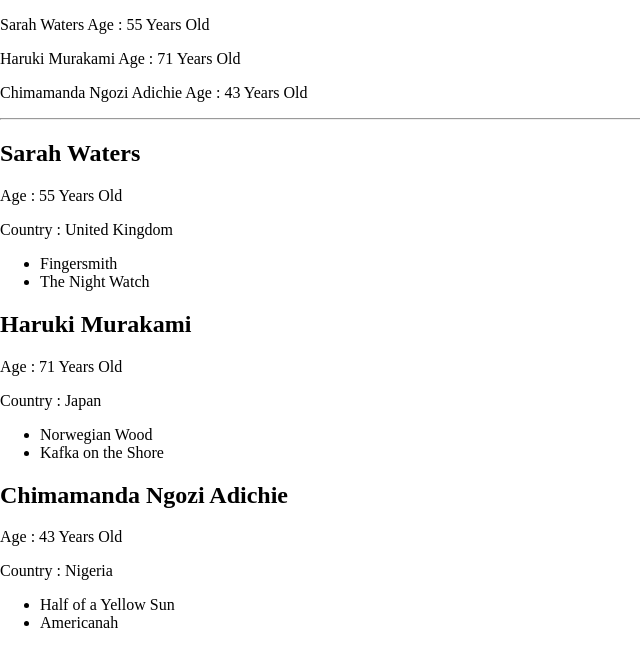
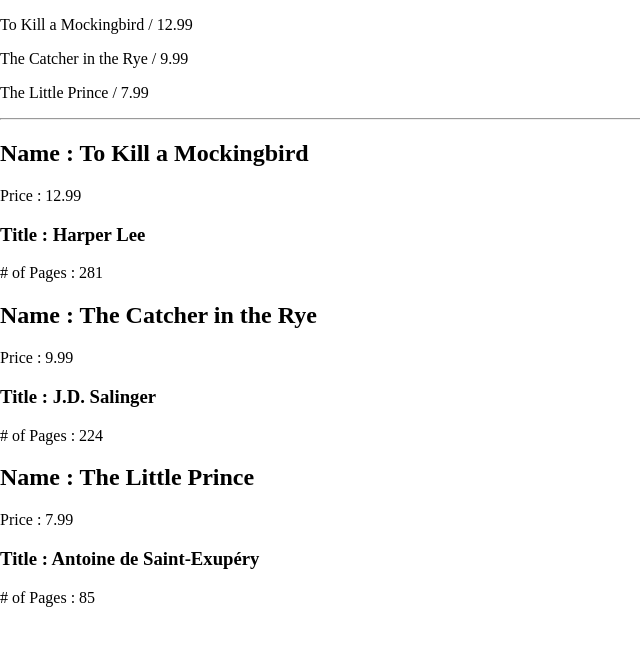
Before and after one commit to MezoAli/react-design-pattern, a React (Vite) app: page / in a window 1280 px wide. Shown: the top 666 px of the page, without its empty margins (0-640 px from the left). Built offline with nearby package versions, Linux system fonts and the light colour scheme.

Commit message:
display both large and small books items using the same list component

```diff
--- a/src/App.tsx
+++ b/src/App.tsx
@@ -1,12 +1,15 @@
-import LargeAuthorListItem from "./components/authors/LargeListItem";
-import SmallAuthorListItem from "./components/authors/SmallListItem";
+// import LargeAuthorListItem from "./components/authors/LargeListItem";
+// import SmallAuthorListItem from "./components/authors/SmallListItem";
+import LargeBookListItem from "./components/books/LargeListItem";
+import SmallBookListItem from "./components/books/SmallListItem";
 import RegularList from "./components/lists/RegularList";
-import { authors } from "./data/authors";
+// import { authors } from "./data/authors";
+import { books } from "./data/books";
 
 function App() {
   return (
     <>
-      <RegularList
+      {/* <RegularList
         items={authors}
         ItemComponent={SmallAuthorListItem}
         sourceName="author"
@@ -16,6 +19,17 @@ function App() {
         items={authors}
         ItemComponent={LargeAuthorListItem}
         sourceName="author"
+      /> */}
+      <RegularList
+        items={books}
+        ItemComponent={SmallBookListItem}
+        sourceName="book"
+      />
+      <hr />
+      <RegularList
+        items={books}
+        ItemComponent={LargeBookListItem}
+        sourceName="book"
       />
     </>
   );
--- a/src/components/books/LargeListItem.tsx
+++ b/src/components/books/LargeListItem.tsx
@@ -0,0 +1,14 @@
+import { BooksType } from "../../data/books";
+
+const LargeBookListItem = ({ book }: { book: BooksType }) => {
+  return (
+    <>
+      <h2>Name : {book.name}</h2>
+      <p>Price : {book.price}</p>
+      <h3>Title : {book.title}</h3>
+      <p># of Pages : {book.pages}</p>
+    </>
+  );
+};
+
+export default LargeBookListItem;
--- a/src/components/books/SmallListItem.tsx
+++ b/src/components/books/SmallListItem.tsx
@@ -0,0 +1,11 @@
+import { BooksType } from "../../data/books";
+
+const SmallBookListItem = ({ book }: { book: BooksType }) => {
+  return (
+    <p>
+      {book.name} / {book.price}
+    </p>
+  );
+};
+
+export default SmallBookListItem;
```
